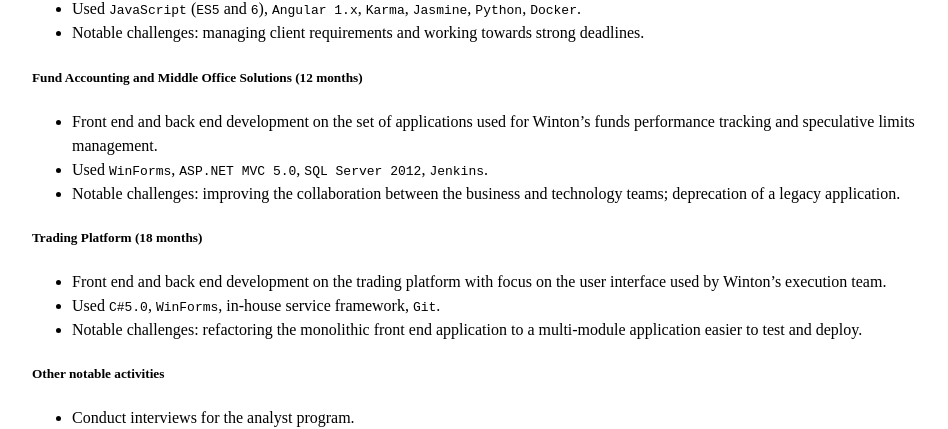
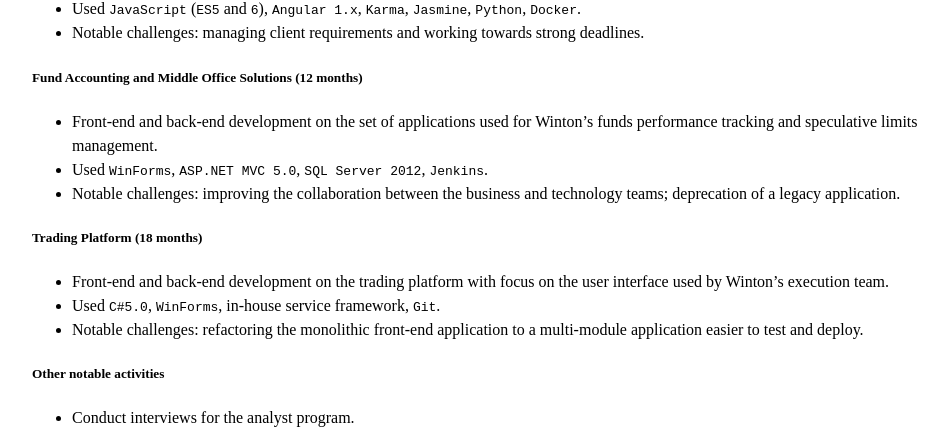
Before and after one commit to caroleolivier/caroleolivier.github.io, a Jekyll site: the page built from cv/experience/winton.md, in a window 1280 px wide. Shown: the part 261-690 px from the top of the page, without its empty margins (160-1108 px from the left). Built offline with Jekyll 4.4.1, drawn with Linux system fonts in a browser that asks for light colours; our own code applies the rules of GitHub Pages for plain Markdown files.

Commit message:
Correct typo

```diff
--- a/cv/experience/winton.md
+++ b/cv/experience/winton.md
@@ -10,7 +10,7 @@
 
 
 ##### Fund Accounting and Middle Office Solutions (12 months)
-* Front end and back end development on the set of applications used for Winton’s funds
+* Front-end and back-end development on the set of applications used for Winton’s funds
 performance tracking and speculative limits management.
 * Used `WinForms`, `ASP.NET MVC 5.0`, `SQL Server 2012`, `Jenkins`.
 * Notable challenges: improving the collaboration between the business and technology
@@ -18,10 +18,10 @@
 
 
 ##### Trading Platform (18 months)
-* Front end and back end development on the trading platform with focus on the user
+* Front-end and back-end development on the trading platform with focus on the user
 interface used by Winton’s execution team.
 * Used `C#5.0`, `WinForms`, in-house service framework, `Git`.
-* Notable challenges: refactoring the monolithic front end application to a multi-module
+* Notable challenges: refactoring the monolithic front-end application to a multi-module
 application easier to test and deploy.
 
 
```
